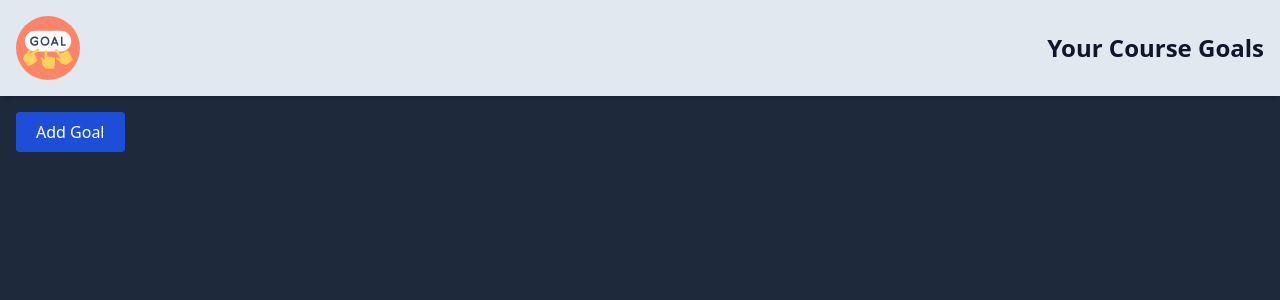
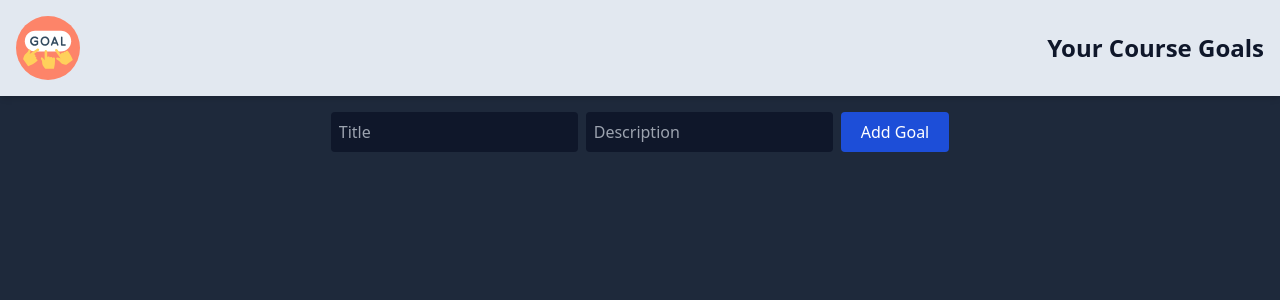
Before and after one commit to SmackSmash/react-ts-basics, a React (Vite) app: page / in a window 1280 px wide. Shown: the top 300 px of the page. Built offline with nearby package versions, Linux system fonts and the light colour scheme.

Commit message:
Added form to add goals

```diff
--- a/src/App.tsx
+++ b/src/App.tsx
@@ -12,8 +12,10 @@ interface Goal {
 const App = () => {
   const [goals, setGoals] = useState<Goal[]>([]);
 
-  const handleAddGoal = (goal: Goal): void => {
-    setGoals([...goals, goal]);
+  const handleAddGoal = (event): void => {
+    event.preventDefault();
+    console.log(event);
+    setGoals([...goals]);
   };
 
   return (
@@ -21,13 +23,29 @@ const App = () => {
       <Header image={{ src: HeaderImage, alt: 'A list of goals' }}>
         <h1 className='text-slate-900 text-2xl font-bold'>Your Course Goals</h1>
       </Header>
-      <section className='px-4'>
+      <form
+        className='p-4 flex justify-center items-center'
+        onSubmit={handleAddGoal}>
+        <input
+          className='p-2 rounded bg bg-slate-900 mr-2 text-slate-100'
+          type='text'
+          name='title'
+          id='title'
+          placeholder='Title'
+        />
+        <input
+          className='p-2 rounded bg bg-slate-900 mr-2 text-slate-100'
+          type='text'
+          name='description'
+          id='description'
+          placeholder='Description'
+        />
         <button
-          className='bg-blue-700 text-white rounded py-2 px-5 mt-4 pointer hover:bg-blue-600'
-          onClick={handleAddGoal}>
+          className='bg-blue-700 text-white rounded py-2 px-5 pointer hover:bg-blue-600'
+          type='submit'>
           Add Goal
         </button>
-      </section>
+      </form>
       <main className='flex p-4 space-x-4'>
         {goals.map(goal => (
           <CourseGoal />
```
